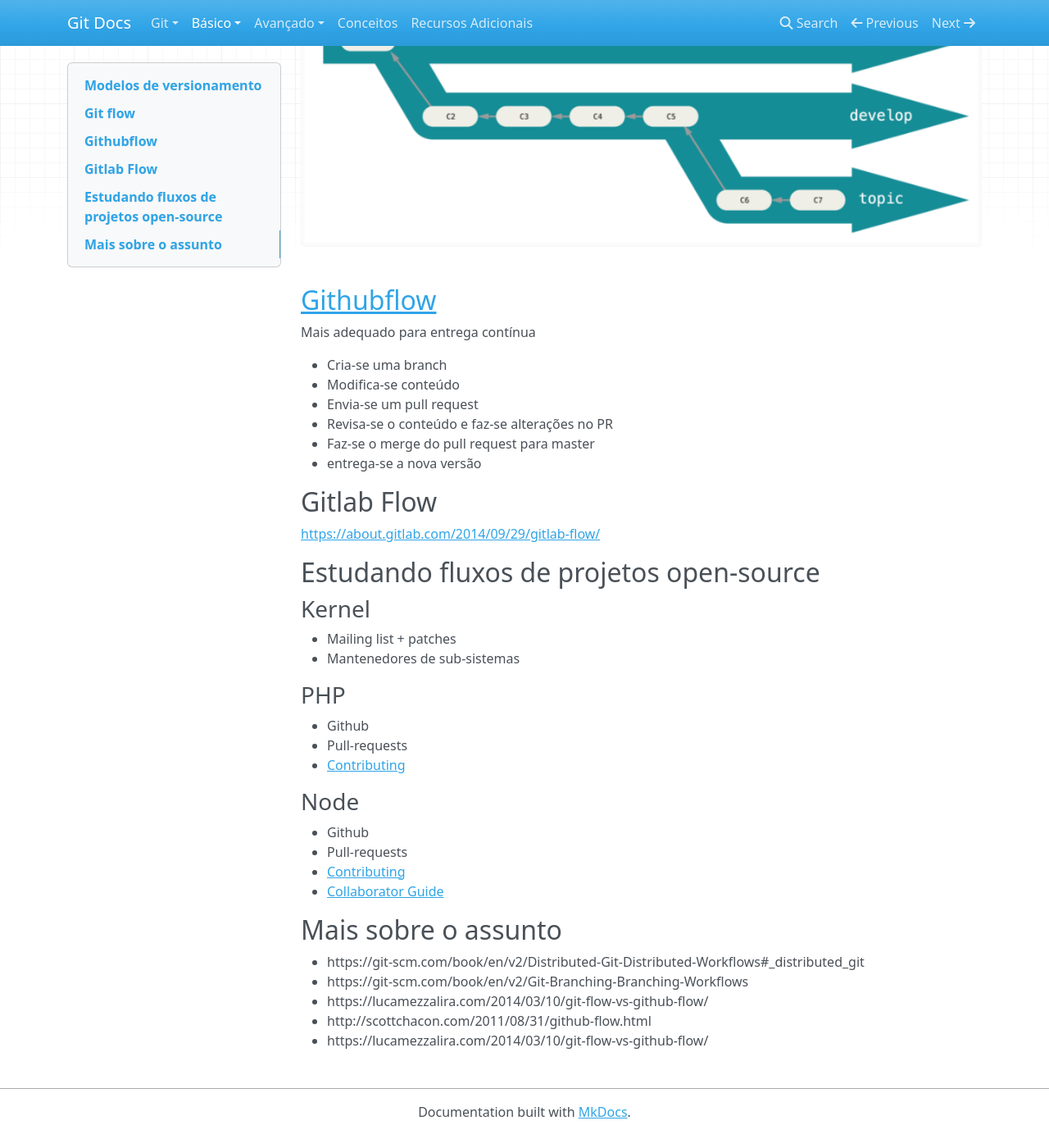
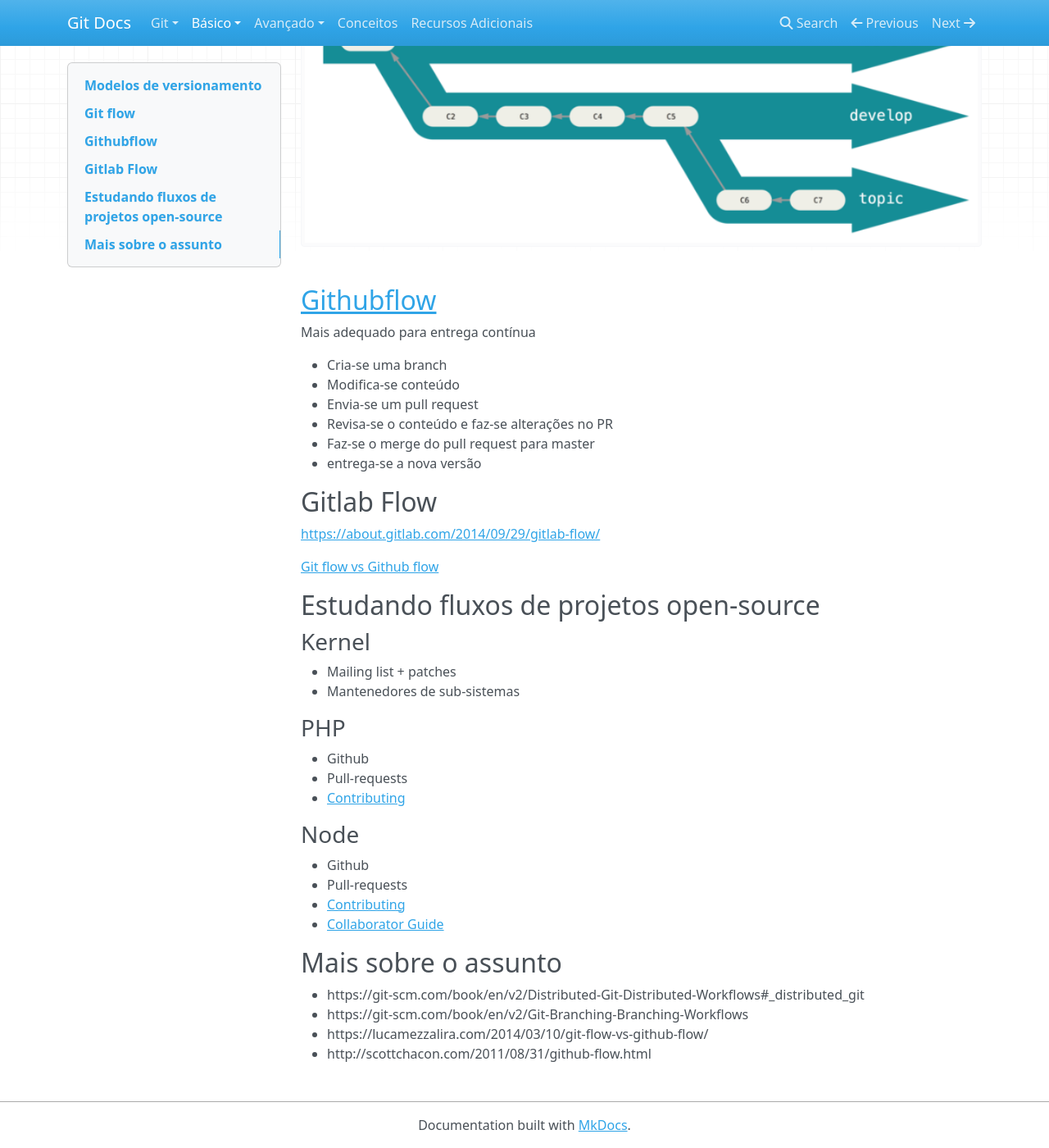
Before and after one commit to jeanCarloMachado/git_course, an MkDocs documentation site: the page built from docs/fluxos_de_trabalho.md, in a window 1280 px wide and 1400 px high, scrolled down 493 px. Shown: the whole window at 82% size. Built offline with MkDocs 1.6.1, drawn with Linux system fonts in a browser that asks for light colours; nearby versions of some CDN libraries; old or Windows-style settings are respelled for this version of MkDocs; some of the changed lines change nothing that is shown.

Commit message:
improvements

```diff
--- a/docs/fluxos_de_trabalho.md
+++ b/docs/fluxos_de_trabalho.md
@@ -40,6 +40,10 @@
 [https://about.gitlab.com/2014/09/29/gitlab-flow/](https://about.gitlab.com/2014/09/29/gitlab-flow/)
 
 
+
+[Git flow vs Github flow](https://lucamezzalira.com/2014/03/10/git-flow-vs-github-flow/)
+
+
 Estudando fluxos de projetos open-source
 ----------------------------------------
 
@@ -71,4 +75,3 @@
  - https://git-scm.com/book/en/v2/Git-Branching-Branching-Workflows
  - https://lucamezzalira.com/2014/03/10/git-flow-vs-github-flow/
  - http://scottchacon.com/2011/08/31/github-flow.html
- - https://lucamezzalira.com/2014/03/10/git-flow-vs-github-flow/
```
